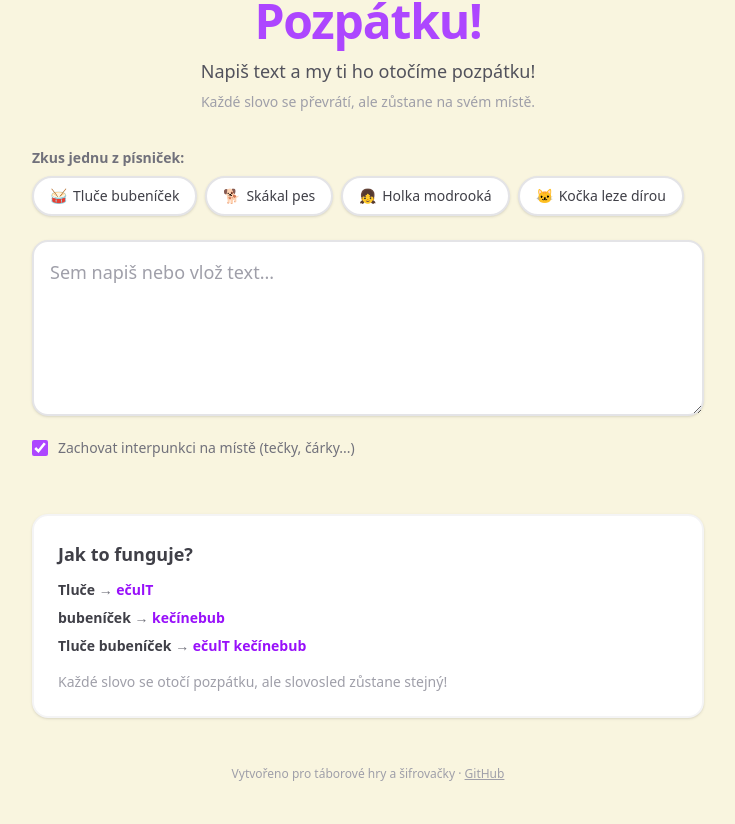
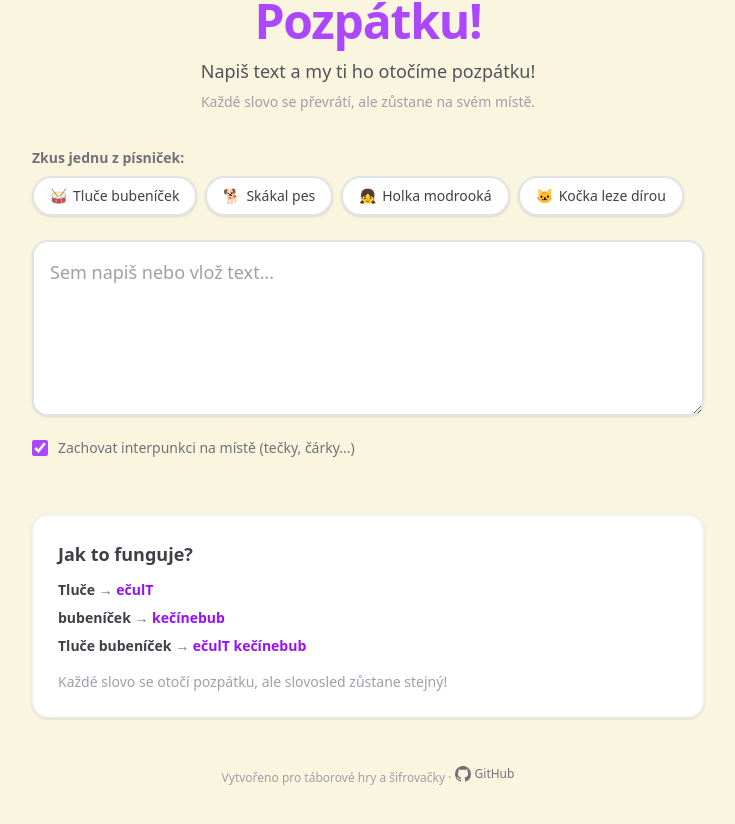
Before and after one commit to kasparek-net/pozpatku, a Next.js app: page / in a window 1280 px wide. Shown: the part 246-1070 px from the top of the page, without its empty margins (272-1007 px from the left). Built offline with nearby package versions, Linux system fonts and the light colour scheme.

Commit message:
Add GitHub icon to footer link

```diff
--- a/app/page.tsx
+++ b/app/page.tsx
@@ -212,7 +212,10 @@
 
         <p className="mt-12 text-center text-xs text-zinc-400">
           Vytvořeno pro táborové hry a šifrovačky &middot;{' '}
-          <a href="https://github.com/kasparek-net/pozpatku" className="underline hover:text-zinc-600" target="_blank" rel="noopener">GitHub</a>
+          <a href="https://github.com/kasparek-net/pozpatku" className="inline-flex items-center gap-1 text-zinc-500 hover:text-zinc-700 no-underline" target="_blank" rel="noopener">
+            <svg width="16" height="16" viewBox="0 0 16 16" fill="currentColor"><path d="M8 0C3.58 0 0 3.58 0 8c0 3.54 2.29 6.53 5.47 7.59.4.07.55-.17.55-.38 0-.19-.01-.82-.01-1.49-2.01.37-2.53-.49-2.69-.94-.09-.23-.48-.94-.82-1.13-.28-.15-.68-.52-.01-.53.63-.01 1.08.58 1.23.82.72 1.21 1.87.87 2.33.66.07-.52.28-.87.51-1.07-1.78-.2-3.64-.89-3.64-3.95 0-.87.31-1.59.82-2.15-.08-.2-.36-1.02.08-2.12 0 0 .67-.21 2.2.82.64-.18 1.32-.27 2-.27.68 0 1.36.09 2 .27 1.53-1.04 2.2-.82 2.2-.82.44 1.1.16 1.92.08 2.12.51.56.82 1.27.82 2.15 0 3.07-1.87 3.75-3.65 3.95.29.25.54.73.54 1.48 0 1.07-.01 1.93-.01 2.2 0 .21.15.46.55.38A8.01 8.01 0 0016 8c0-4.42-3.58-8-8-8z"/></svg>
+            GitHub
+          </a>
         </p>
       </div>
     </main>
--- a/public/index.html
+++ b/public/index.html
@@ -224,7 +224,7 @@
       <p class="note">Každé slovo se otočí pozpátku, ale slovosled zůstane stejný!</p>
     </div>
 
-    <p class="footer">Vytvořeno pro táborové hry a šifrovačky &middot; <a href="https://github.com/kasparek-net/pozpatku" style="color:#78716c;text-decoration:underline" target="_blank" rel="noopener">GitHub</a></p>
+    <p class="footer">Vytvořeno pro táborové hry a šifrovačky &middot; <a href="https://github.com/kasparek-net/pozpatku" style="color:#57534e;text-decoration:none;display:inline-flex;align-items:center;gap:0.3rem" target="_blank" rel="noopener"><svg width="16" height="16" viewBox="0 0 16 16" fill="currentColor"><path d="M8 0C3.58 0 0 3.58 0 8c0 3.54 2.29 6.53 5.47 7.59.4.07.55-.17.55-.38 0-.19-.01-.82-.01-1.49-2.01.37-2.53-.49-2.69-.94-.09-.23-.48-.94-.82-1.13-.28-.15-.68-.52-.01-.53.63-.01 1.08.58 1.23.82.72 1.21 1.87.87 2.33.66.07-.52.28-.87.51-1.07-1.78-.2-3.64-.89-3.64-3.95 0-.87.31-1.59.82-2.15-.08-.2-.36-1.02.08-2.12 0 0 .67-.21 2.2.82.64-.18 1.32-.27 2-.27.68 0 1.36.09 2 .27 1.53-1.04 2.2-.82 2.2-.82.44 1.1.16 1.92.08 2.12.51.56.82 1.27.82 2.15 0 3.07-1.87 3.75-3.65 3.95.29.25.54.73.54 1.48 0 1.07-.01 1.93-.01 2.2 0 .21.15.46.55.38A8.01 8.01 0 0016 8c0-4.42-3.58-8-8-8z"/></svg>GitHub</a></p>
   </main>
 
   <script>
```
